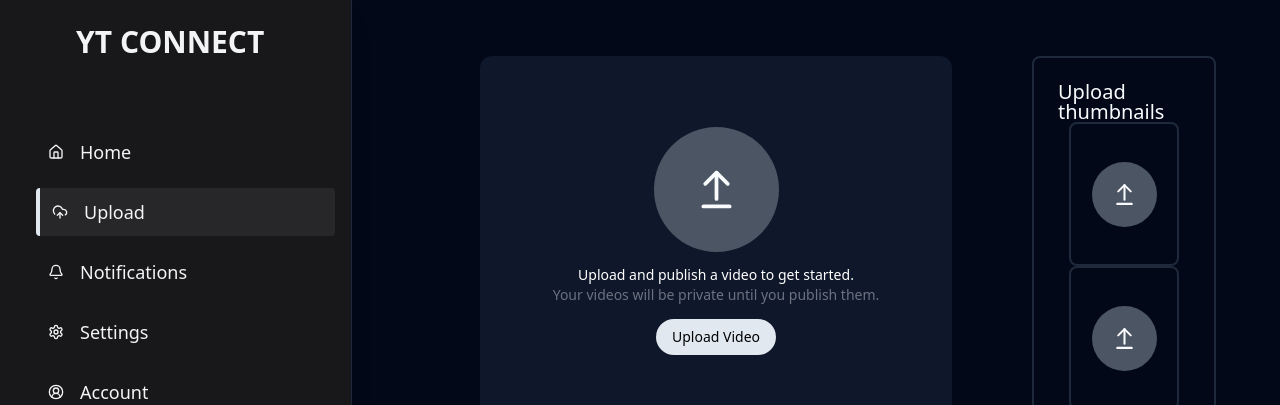
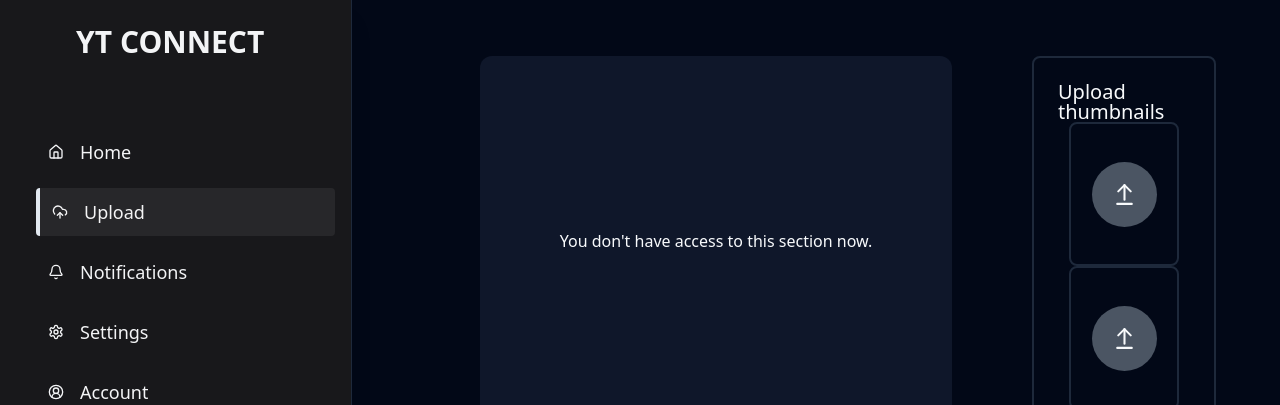
Before and after one commit to manu-0990/ytconnect, a Next.js app: page /upload in a window 1280 px wide. Shown: the top 405 px of the page. Built offline with nearby package versions, Linux system fonts and the light colour scheme; no server answers.

Commit message:
fix: creator cannot upload

```diff
--- a/src/app/(main)/upload/page.tsx
+++ b/src/app/(main)/upload/page.tsx
@@ -101,7 +101,7 @@ export default function UploadPage() {
       <div className="h-full w-2/3 flex flex-col gap-10 justify-between">
         <VideoUploader
           videoLink={formState.videoUrl}
-          isUserAllowed={true}
+          isUserAllowed={user?.role === "EDITOR"}
           onUploadComplete={(url: string) =>
             setFormState(prev => ({ ...prev, videoUrl: url }))
           }
```
